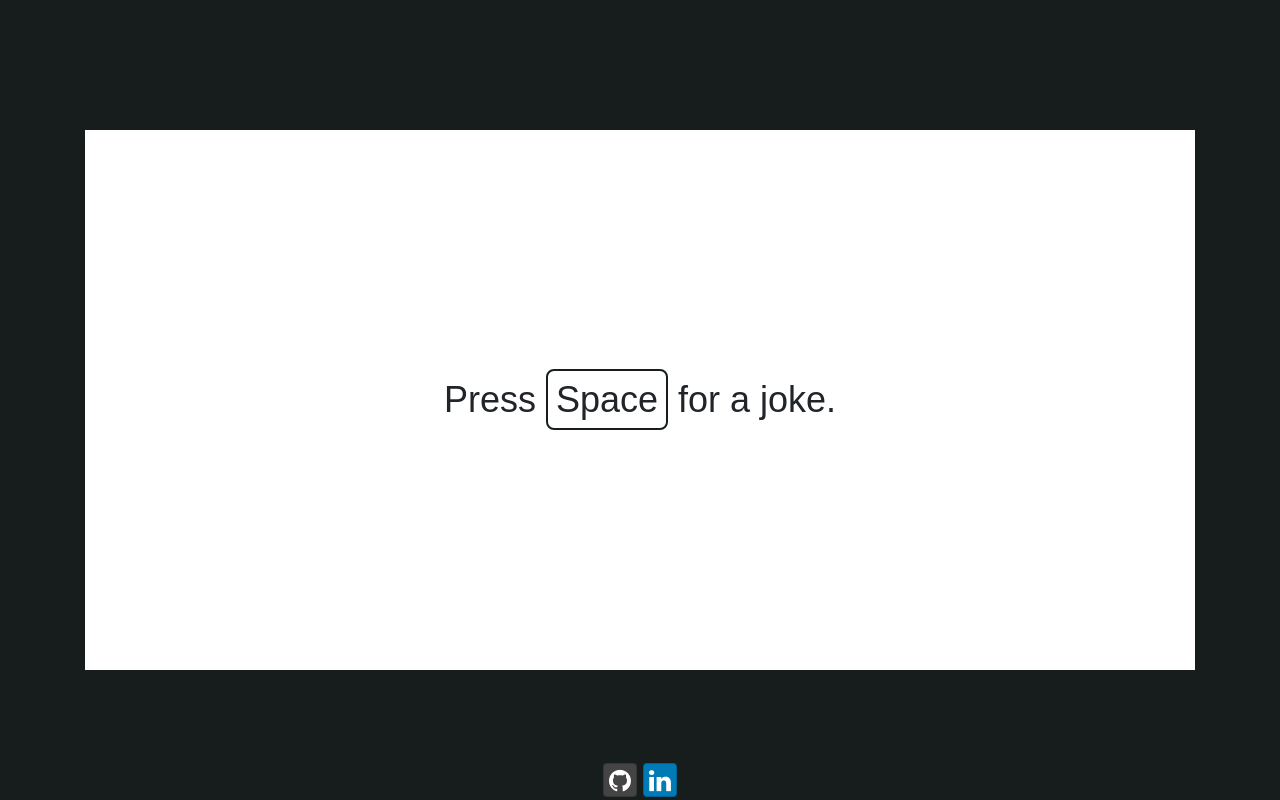
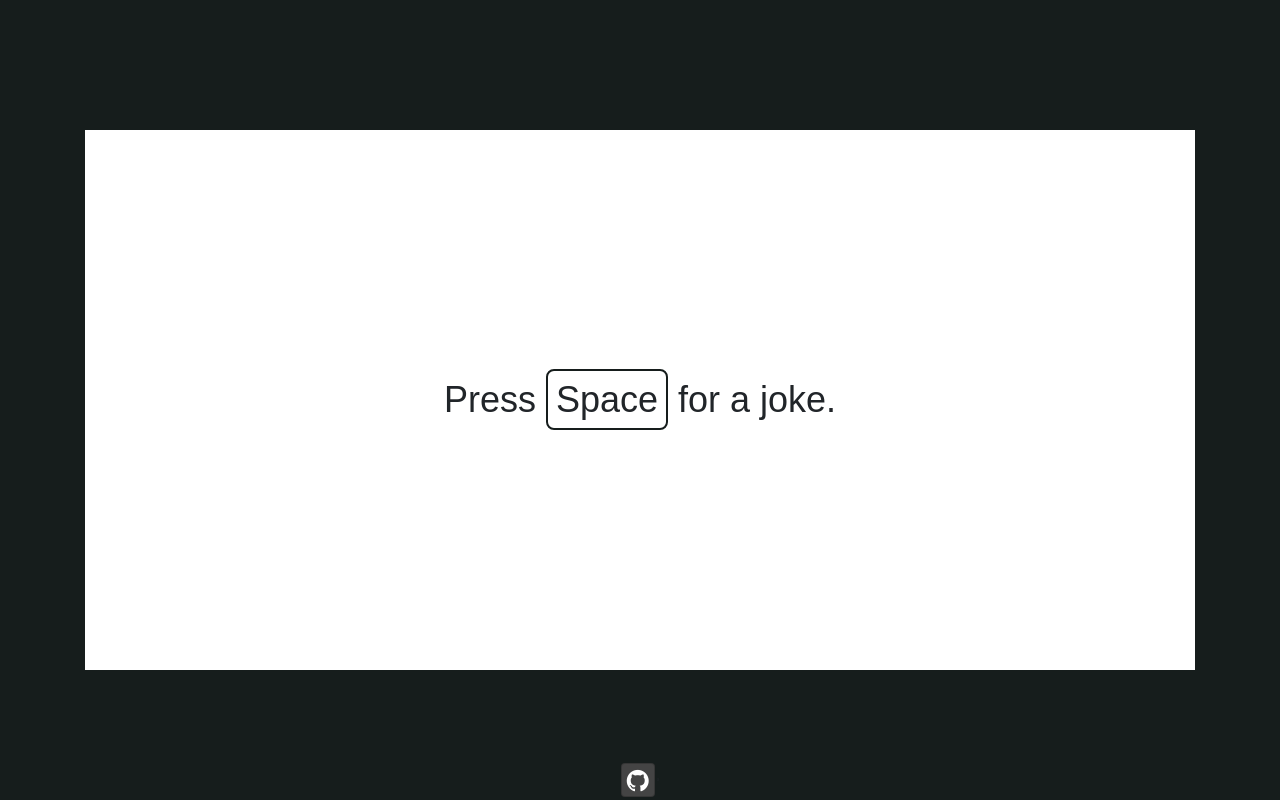
Before and after one commit to shloksomani/dadJokes, a website: page index.html in a window 1280 px wide. Drawn offline with Linux system fonts and the light colour scheme.

Commit message:
Update index.html

```diff
--- a/index.html
+++ b/index.html
@@ -73,8 +73,7 @@
           <div class="text-center">
             <a class="btn btn-social-icon btn-github" href="https://github.com/shloksomani" target="_blank" rel="author"
               title="Shlok Somani github"><i class="fa fa-github fa-lg"></i></a>&nbsp;&nbsp;x
-            <a class="btn btn-social-icon btn-linkedin" href="https://www.linkedin.com/in/shlok-somani-492862179/"
-              target="_blank" rel="author" title="Shlok Somani linkedin"><i class="fa fa-linkedin fa-lg"></i></a>
+
           </div>
         </div>
       </div>
```
